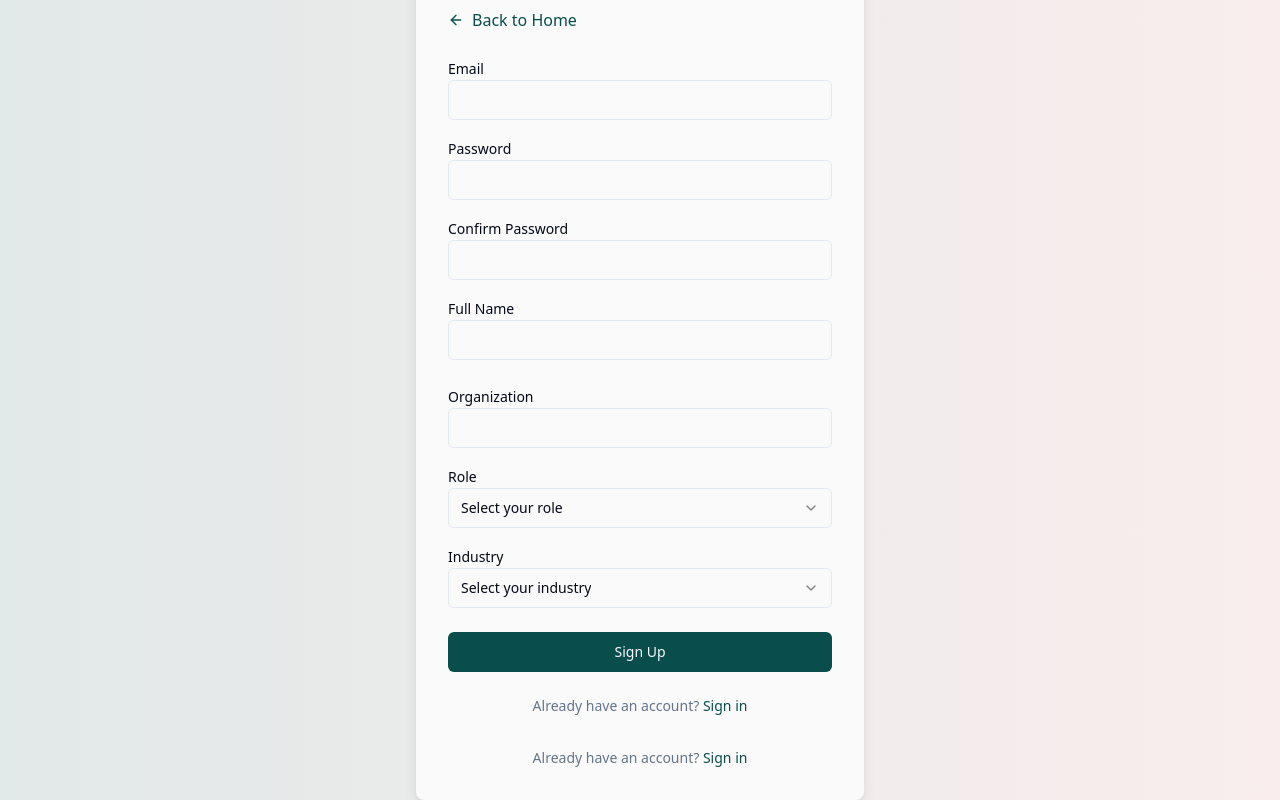
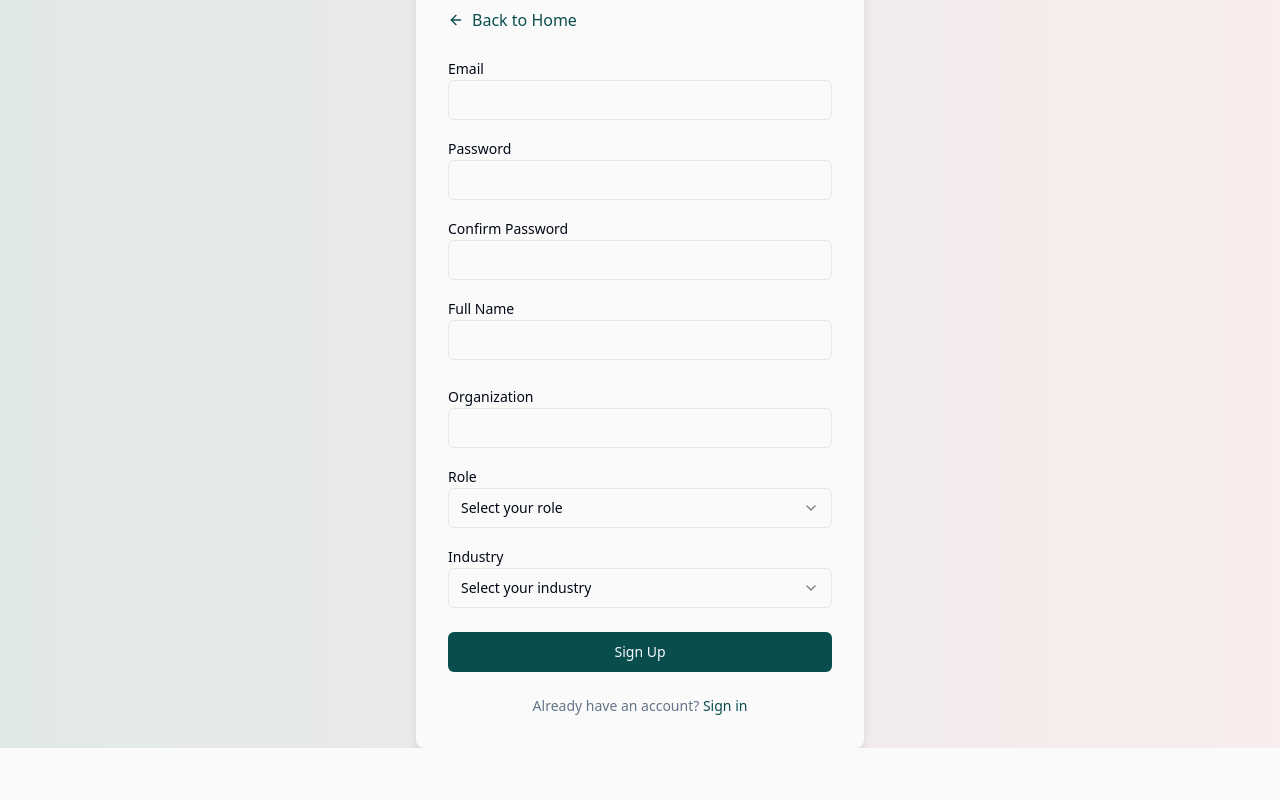
Before and after one commit to ObiwanKenobee/guardian-voice-of-change, a React (Vite) app: page /sign-up in a window 1280 px wide. Shown: the part 232-1032 px from the top of the page. After the commit the page ends 980 px from the top, so only its background shows below. Built offline with nearby package versions, Linux system fonts and the light colour scheme.

Commit message:
Fix duplicate sign-in link
Removed the duplicate "Already have an account? Sign in" link from the SignUp component to ensure clarity and improve user experience.
[skip gpt_engineer]

```diff
--- a/src/pages/SignUp.tsx
+++ b/src/pages/SignUp.tsx
@@ -32,13 +32,6 @@ const SignUp = () => {
         </div>
 
         <SignUpForm />
-
-        <div className="text-center text-sm">
-          <span className="text-muted-foreground">Already have an account? </span>
-          <Link to="/sign-in" className="text-primary hover:underline">
-            Sign in
-          </Link>
-        </div>
       </div>
     </div>
   );
```
